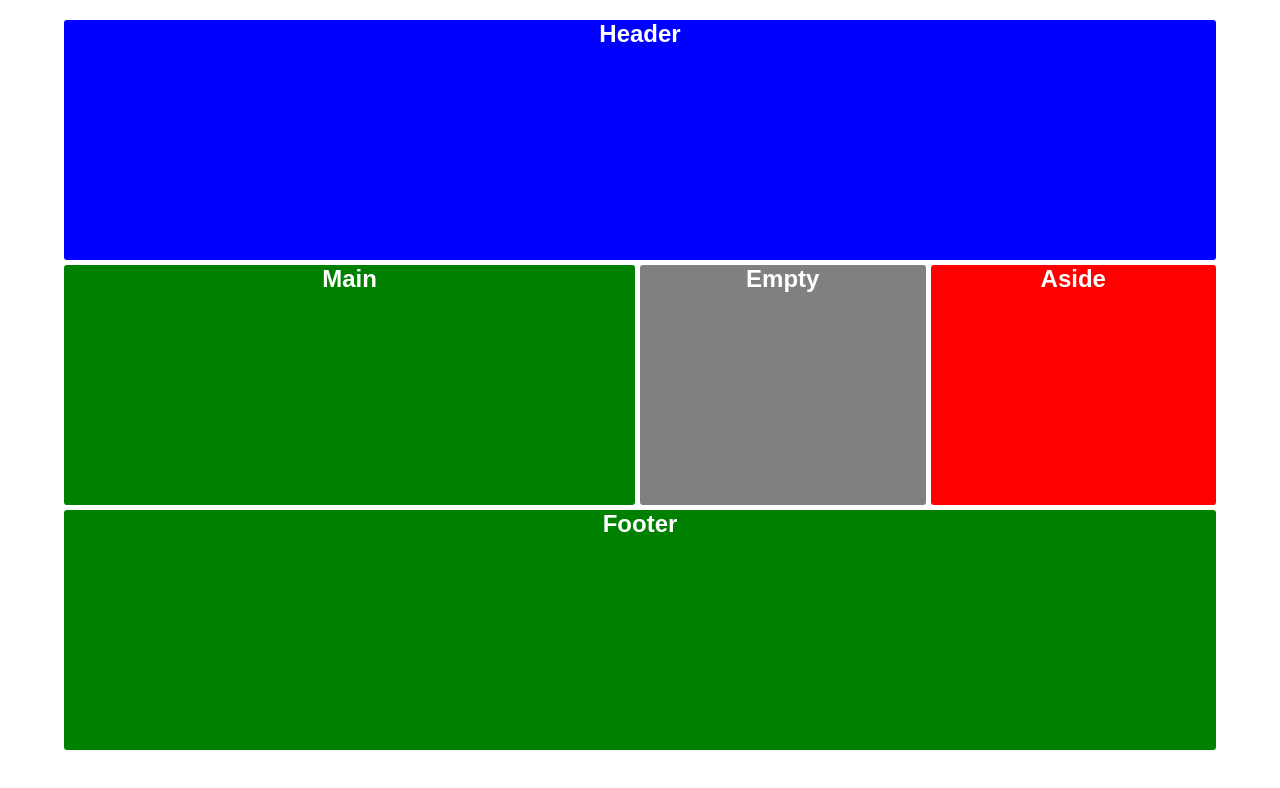
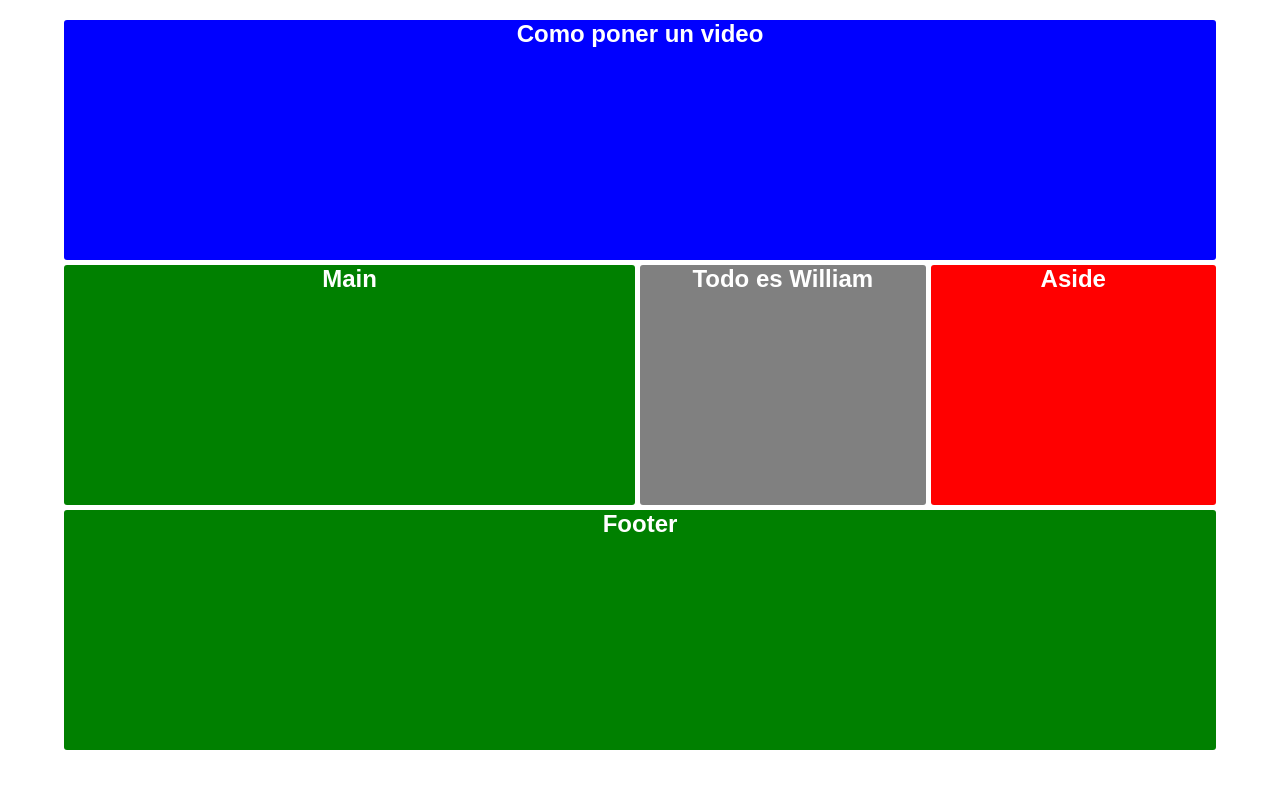
Before and after one commit to wjhonf/prueba22, a plain HTML site: page index.html in a window 1280 px wide. Drawn offline with Linux system fonts and the light colour scheme.

Commit message:
corregi el texto

```diff
--- a/index.html
+++ b/index.html
@@ -10,13 +10,13 @@
 <body>
     <div class="contenedor">
         <header class="hijo header">
-            <h2>Header</h2>
+            <h2>Como poner un video</h2>
         </header>
         <main class="hijo main">
             <h2>Main</h2>
         </main>
         <section class="hijo empty">
-            <h2>Empty</h2>
+            <h2>Todo es William</h2>
         </section>
         <aside class="hijo aside">
             <h2>Aside</h2>
```
